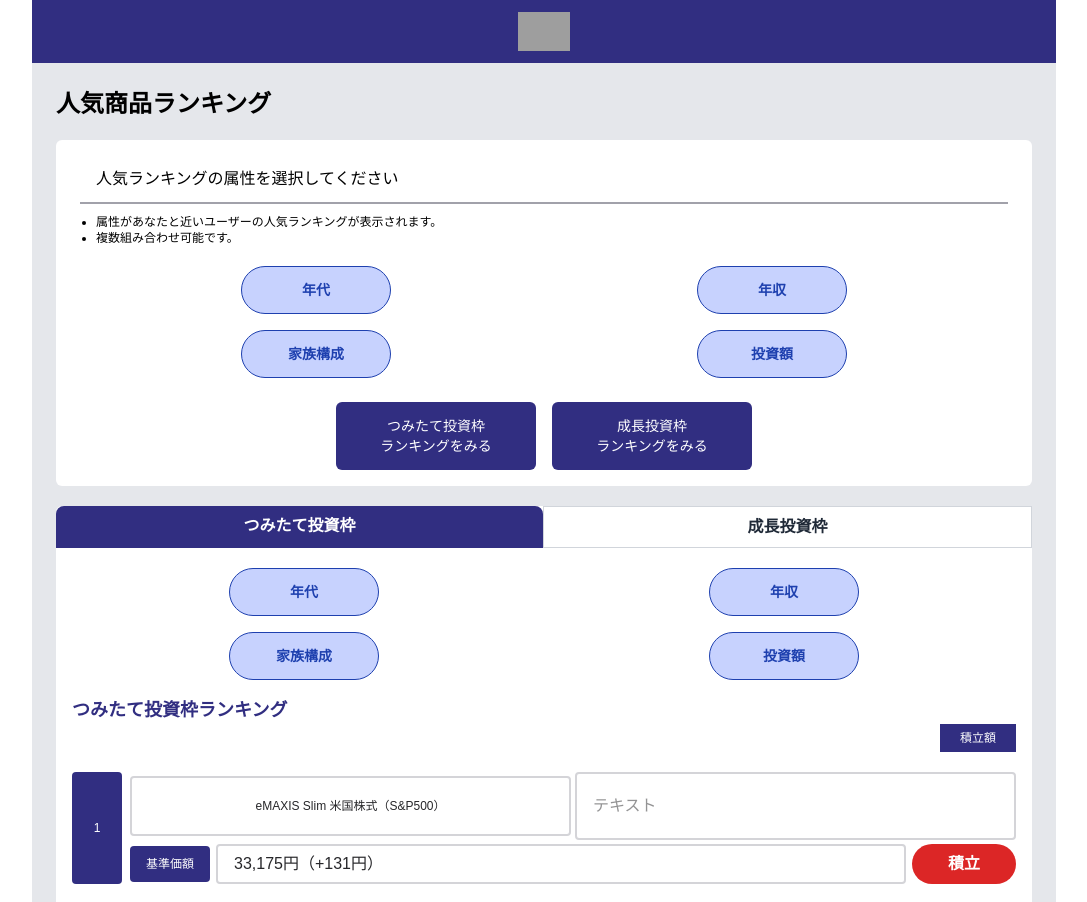
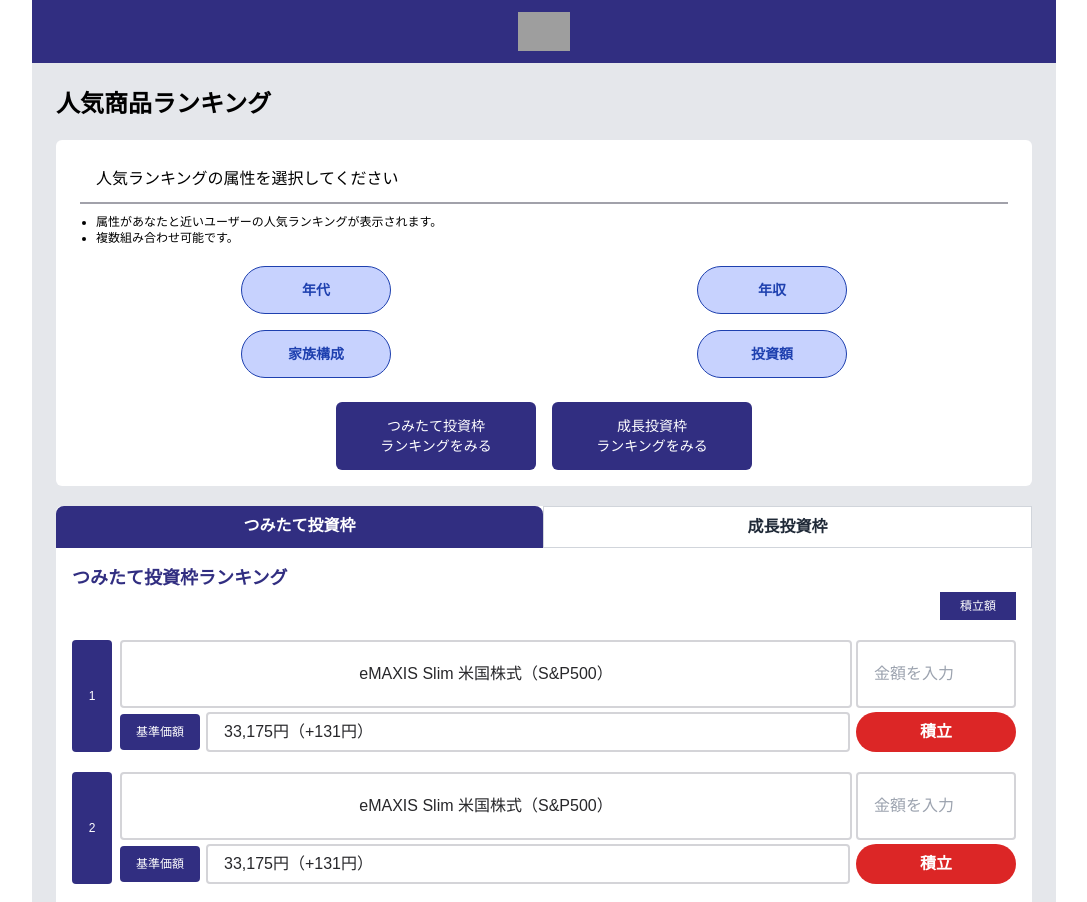
Before and after one commit to kisiiii/Allblue_NISAapp_frontend, a Next.js app: page /intro/1/pre-ranking in a window 1280 px wide. Shown: the top 902 px of the page, without its empty margins (96-1183 px from the left). Built offline with nearby package versions, Linux system fonts and the light colour scheme; grey boxes are pictures that could not be loaded.

Commit message:
シミュレーション結果の画像変更、上部金額部分のカラー変更 シミュレーションランキングとホームの属性ランキングの下段のボタンコンポーネントを削除

```diff
--- a/src/app/home/[id]/product-ranking/page.jsx
+++ b/src/app/home/[id]/product-ranking/page.jsx
@@ -86,11 +86,6 @@
         <div className="flex flex-col pb-6 mt-5 w-full leading-none bg-white rounded-md">
           {/* ↓タブデザイン */}
           <TabSelector activeTab={activeTab} setActiveTab={setActiveTab} />{" "}
-          {/* ↓属性選択ボタン */}
-          <AttributeSelector
-            selectedAttributes={selectedAttributes}
-            toggleAttribute={toggleAttribute}
-          />{" "}
           {/* ↓タブの切り替え設定＋ランキングデザイン */}
           <TabContent activeTab={activeTab} rankingData={rankingData} />
         </div>
--- a/src/app/intro/[id]/pre-ranking/page.jsx
+++ b/src/app/intro/[id]/pre-ranking/page.jsx
@@ -95,11 +95,6 @@
         <div className="flex flex-col pb-6 mt-5 w-full leading-none bg-white rounded-md">
           {/* ↓タブデザイン */}
           <TabSelector activeTab={activeTab} setActiveTab={setActiveTab} />{" "}
-          {/* ↓属性選択ボタン */}
-          <AttributeSelector
-            selectedAttributes={selectedAttributes}
-            toggleAttribute={toggleAttribute}
-          />{" "}
           {/* ↓タブの切り替え設定＋ランキングデザイン */}
           <TabContent activeTab={activeTab} rankingData={rankingData} />
         </div>
--- a/src/app/intro/[id]/simulation-result/page.jsx
+++ b/src/app/intro/[id]/simulation-result/page.jsx
@@ -27,7 +27,7 @@
           </div>
           <img
             loading="lazy"
-            src="https://cdn.builder.io/api/v1/image/assets/TEMP/fd783bd62ecad6155a253eb4d1015a51a76a0a543f5474328272e0aeaf7829c8?placeholderIfAbsent=true&apiKey=830249011bfc4b9a9e2dddb095d90bfd"
+            src="/personal_lank2.png"
             alt=""
             className="self-center object-contain mt-4 w-full aspect-[1.07] max-w-[314px]"
           />
@@ -49,7 +49,7 @@
           </div>
           <img
             loading="lazy"
-            src="https://cdn.builder.io/api/v1/image/assets/TEMP/fd783bd62ecad6155a253eb4d1015a51a76a0a543f5474328272e0aeaf7829c8?placeholderIfAbsent=true&apiKey=830249011bfc4b9a9e2dddb095d90bfd"
+            src="/product_ranking.png"
             alt=""
             className="self-center object-contain mt-4 w-full aspect-[1.07] max-w-[314px]"
           />
@@ -83,7 +83,7 @@
         <div className="px-5 py-3 text-base text-center font-bold text-blue-800 bg-blue-100 rounded-xl w-full">
           あなたの月々の余剰資金は・・・
         </div>
-        <div className="px-5 py-6 mt-3 mb-10 text-4xl font-bold leading-none text-center text-white bg-indigo-900 rounded-xl w-full">
+        <div className="px-5 py-6 mt-3 mb-10 text-4xl font-bold leading-none text-center text-indigo-900 bg-[#F9F8EB] rounded-xl w-full">
           30,000円
         </div>
 
@@ -93,7 +93,7 @@
             <br />
             積み立てていた場合の利益
           </div>
-          <div className="flex flex-col self-center px-16 pt-1.5 pb-3.5 mt-2 w-full font-bold leading-none text-center text-white bg-indigo-900 rounded-xl max-w-[323px]">
+          <div className="flex flex-col self-center px-16 pt-1.5 pb-3.5 mt-2 w-full font-bold leading-none text-center text-white bg-[#4B75CC] rounded-xl max-w-[323px]">
             <div className="text-center mt-1.5 text-4xl">189万円*</div>
             <div className="text-center mt-1.5 text-xl">増えていました！</div>
           </div>
--- a/src/components/RankingCard.jsx
+++ b/src/components/RankingCard.jsx
@@ -4,20 +4,24 @@
   return (
     <div className="flex w-full gap-2 items-stretch">
       {/* ランク部分 */}
-      <div className="flex items-center justify-center px-3 py-5 bg-indigo-900 text-xs font-medium text-white text-center rounded min-w-[50px]">
+      <div className="flex items-center justify-center px-3 py-5 bg-indigo-900 text-xs font-medium text-white text-center rounded min-w-[40px]">
         {rank}
       </div>
       {/* 詳細部分 */}
       <div className="flex-1 flex flex-col gap-1">
         <div className="flex gap-1 items-center">
           {/* ファンド名 */}
-          <div className="flex-1 px-4 py-5 text-xs font-medium text-center bg-white rounded border-2 border-solid border-zinc-300 min-h-[50px] text-zinc-800">
+          <div className="flex-1 px-4 py-5 text-base font-medium text-center bg-white rounded border-2 border-solid border-zinc-300 min-h-[50px] text-zinc-800">
             {fundName}
           </div>
-          {/* テキスト */}
-          <div className="flex-1 px-4 py-5 text-base whitespace-nowrap bg-white rounded border-2 border-solid border-zinc-300 min-h-[50px] text-zinc-800 text-opacity-50">
-            テキスト
-          </div>
+          {/* 金額入力 */}
+          <input
+            type="number"
+            min="0"
+            step="100"
+            className="px-4 py-5 text-base whitespace-nowrap bg-white rounded border-2 border-solid border-zinc-300 min-h-[50px] text-zinc-800 w-[160px]"
+            placeholder="金額を入力"
+          />
         </div>
         <div className="flex gap-1.5 items-center">
           {/* 基準価額 */}
@@ -28,9 +32,12 @@
             {price}円（{priceChange}円）
           </div>
           {/* 積立ボタン */}
-          <div className="px-9 py-2 bg-red-600 text-white text-base font-bold rounded-3xl">
+          <button
+            className="px-12 py-2 bg-red-600 text-white text-base font-bold rounded-3xl w-[160px]"
+            aria-label="積立ボタン"
+          >
             積立
-          </div>
+          </button>
         </div>
       </div>
     </div>
```
Also changed, not shown: public/product_ranking.png (added).
